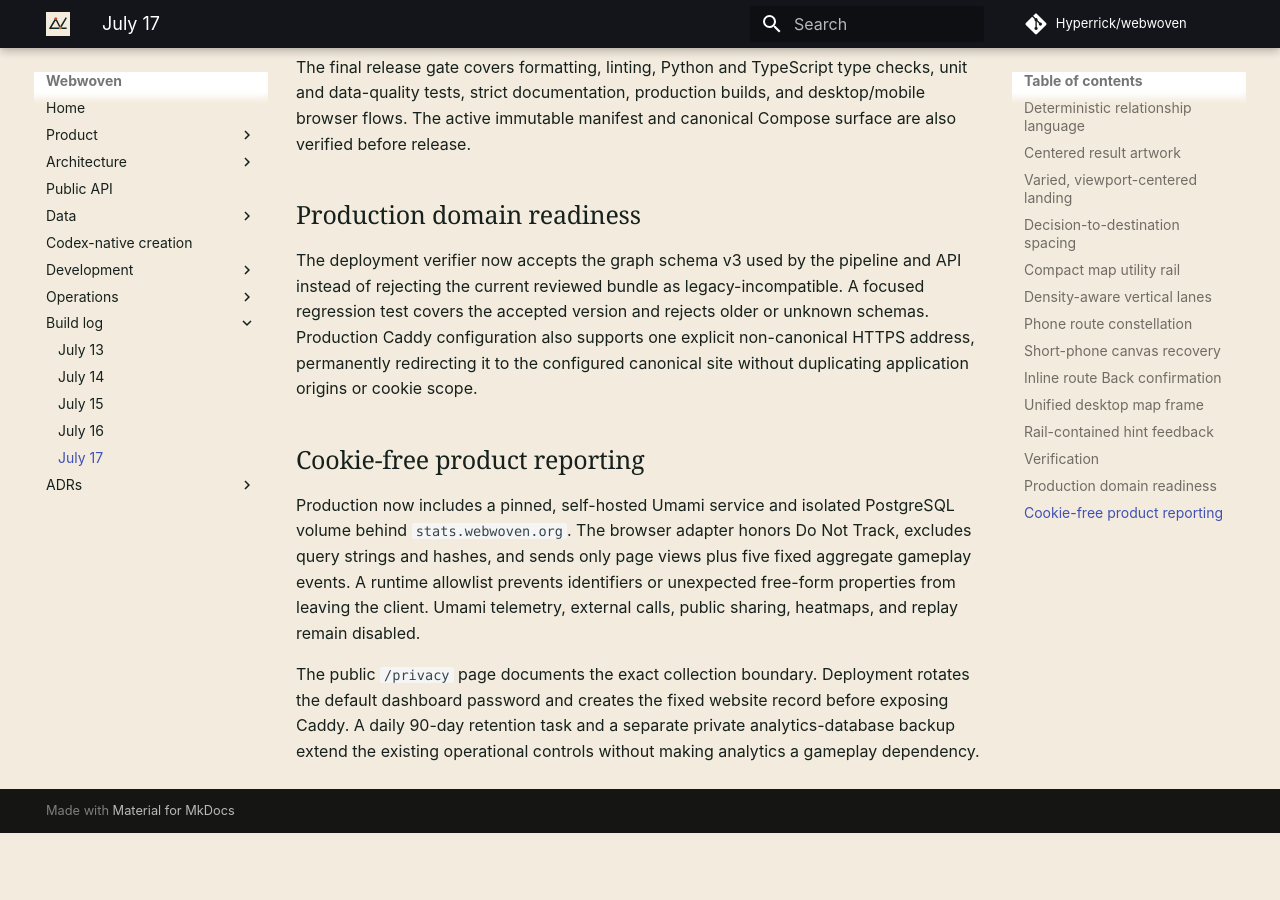
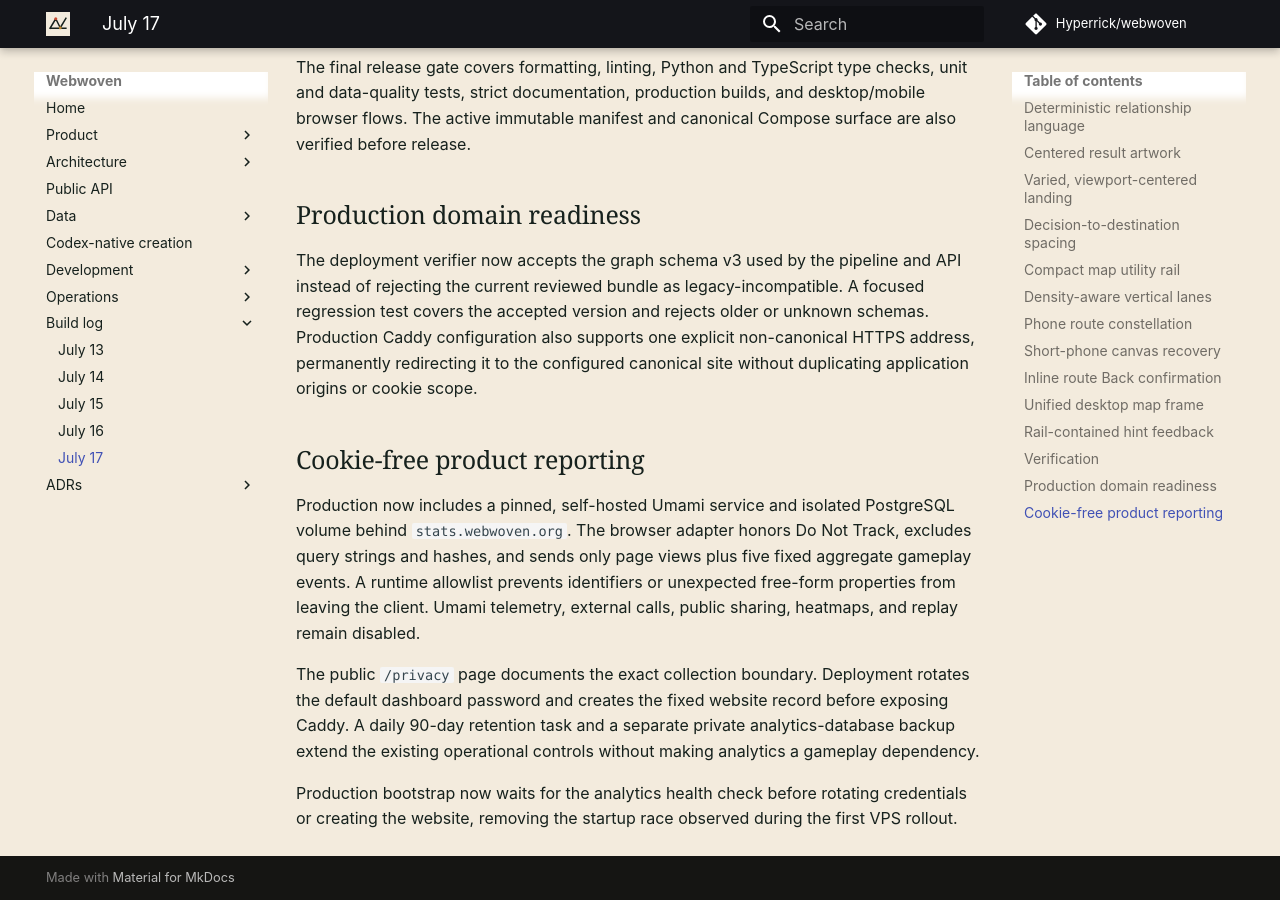
Before and after one commit to Hyperrick/webwoven, an MkDocs documentation site: the page built from docs/build-log/2026-07-17.md, in a window 1280 px wide and 900 px high, scrolled down 4680 px. Built offline with MkDocs 1.6.1 and Material for MkDocs 9.7.7, drawn with Linux system fonts in a browser that asks for light colours; comment, search, counter and statistics services are not loaded; before the commit the page ends 5513 px from its top, so only the background shows below that.

Commit message:
Wait for analytics health during deploy (#23)

```diff
--- a/docs/build-log/2026-07-17.md
+++ b/docs/build-log/2026-07-17.md
@@ -190,3 +190,6 @@ The public `/privacy` page documents the exact collection boundary. Deployment r
 dashboard password and creates the fixed website record before exposing Caddy. A daily 90-day
 retention task and a separate private analytics-database backup extend the existing operational
 controls without making analytics a gameplay dependency.
+
+Production bootstrap now waits for the analytics health check before rotating credentials or
+creating the website, removing the startup race observed during the first VPS rollout.
```
Also changed, not shown: 1 other file.
